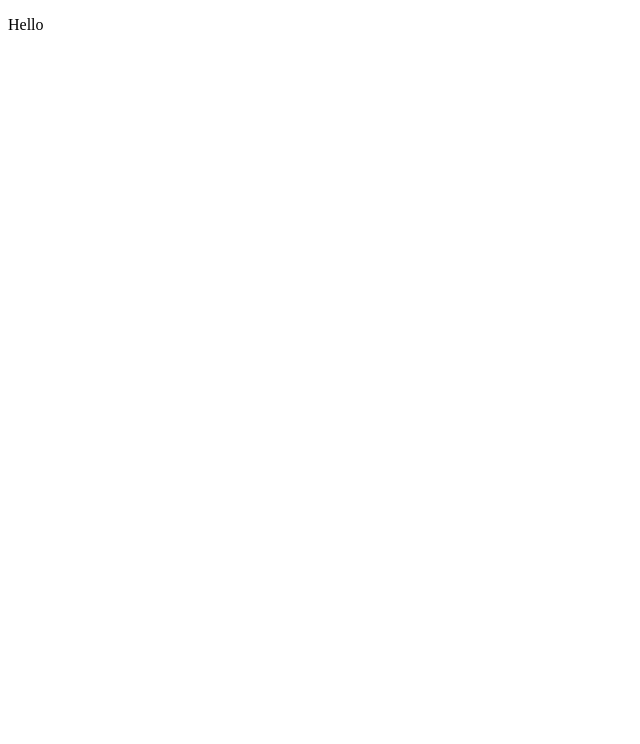
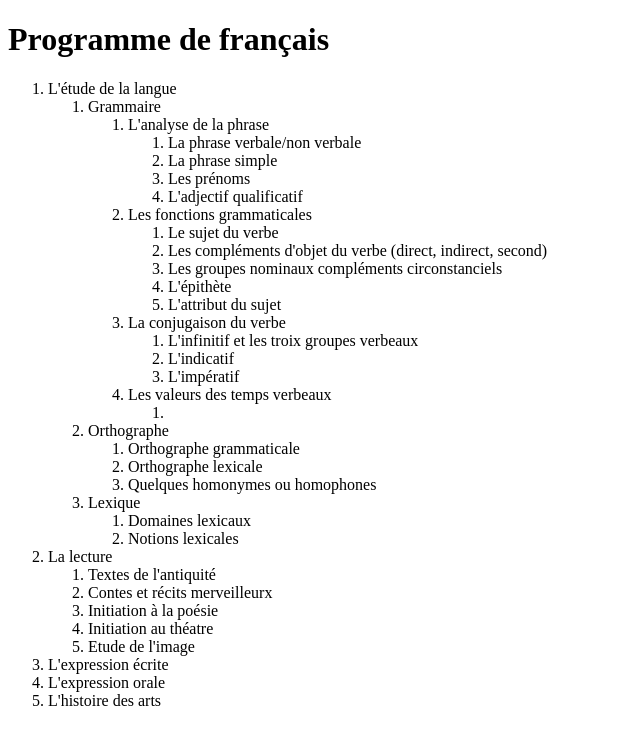
Before and after one commit to okba1/okba1.github.io, a plain HTML site: page index.html in a window 1280 px wide. Shown: the whole page, without its empty margins (0-640 px from the left). Drawn offline with Linux system fonts and the light colour scheme.

Commit message:
programme français

```diff
--- a/index.html
+++ b/index.html
@@ -5,6 +5,63 @@
 		<meta charset='utf-8'/>
 	</head>
 	<body>
-		<p>Hello</p>
+		<h1>Programme de français</h1>
+		<ol>
+			<li>L'étude de la langue</li>
+			<ol>
+				<li>Grammaire</li>
+				<ol>
+					<li>L'analyse de la phrase</li>
+					<ol>
+						<li>La phrase verbale/non verbale</li>
+						<li>La phrase simple</li>
+						<li>Les prénoms</li>
+						<li>L'adjectif qualificatif</li>
+					</ol>
+					<li>Les fonctions grammaticales</li>
+					<ol>
+						<li>Le sujet du verbe</li>
+						<li>Les compléments d'objet du verbe (direct, indirect, second)</li>
+						<li>Les groupes nominaux compléments circonstanciels</li>
+						<li>L'épithète</li>
+						<li>L'attribut du sujet</li>
+					</ol>
+					<li>La conjugaison du verbe</li>
+					<ol>
+						<li>L'infinitif et les troix groupes verbeaux</li>
+						<li>L'indicatif</li>
+						<li>L'impératif</li>
+					</ol>
+					<li>Les valeurs des temps verbeaux</li>
+					<ol>
+						<li></li>
+					</ol>
+				</ol>
+				<li>Orthographe</li>
+				<ol>
+					<li>Orthographe grammaticale</li>
+					<li>Orthographe lexicale</li>
+					<li>Quelques homonymes ou homophones</li>
+				</ol>
+				<li>Lexique</li>
+				<ol>
+					<li>Domaines lexicaux</li>
+					<li>Notions lexicales</li>
+				</ol>
+			</ol>
+			<li>La lecture</li>
+			<ol>
+				<li>Textes de l'antiquité</li>
+				<li>Contes et récits merveilleurx</li>
+				<li>Initiation à la poésie</li>
+				<li>Initiation au théatre</li>
+				<li>Etude de l'image</li>
+			</ol>
+			<li>L'expression écrite</li>
+			<li>L'expression orale</li>
+			<li>L'histoire des arts</li>
+			</ol>
+		</ol>
+
 	</body>
 </html>
```
Also changed, not shown: 1 other file.
